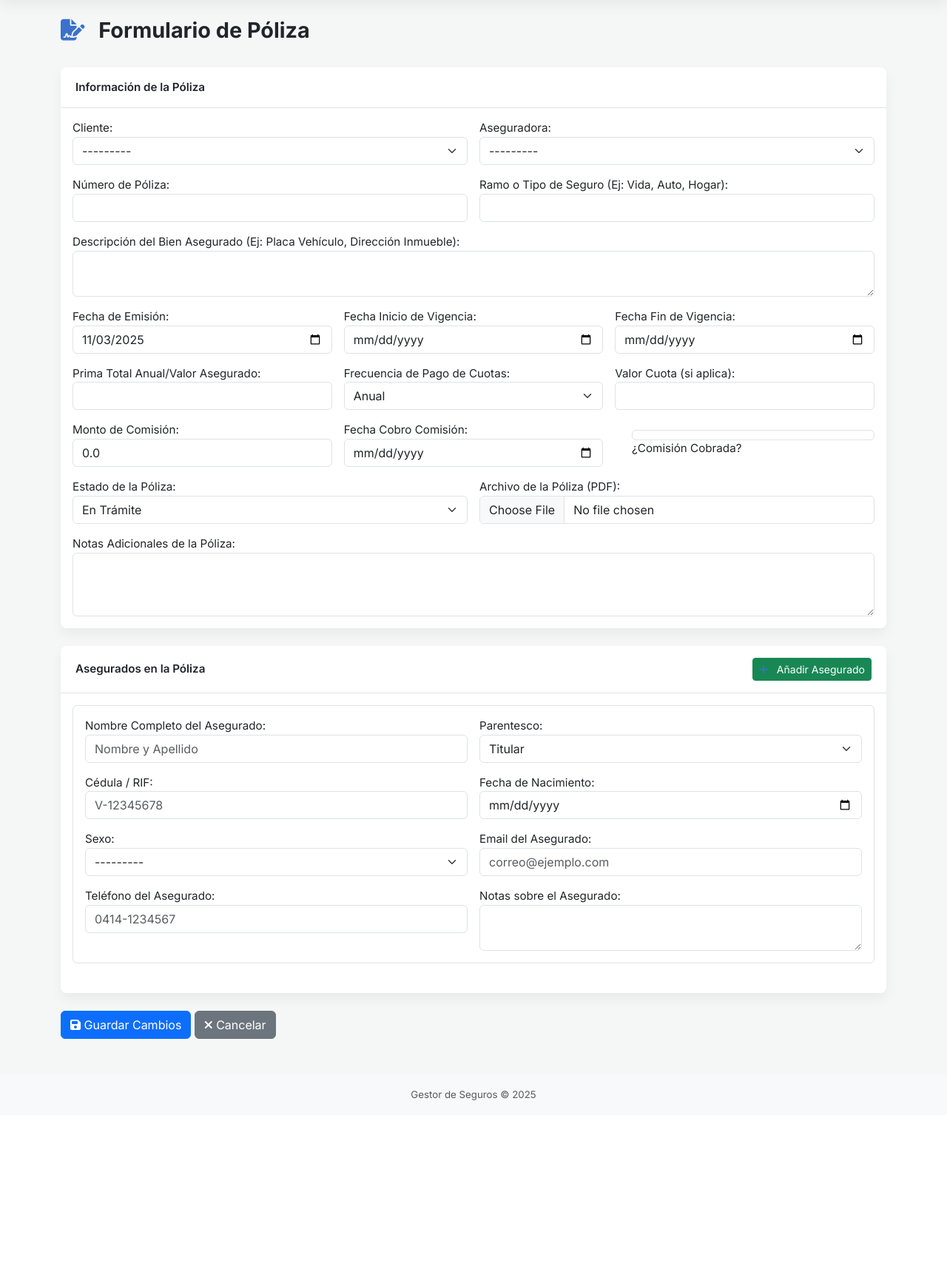
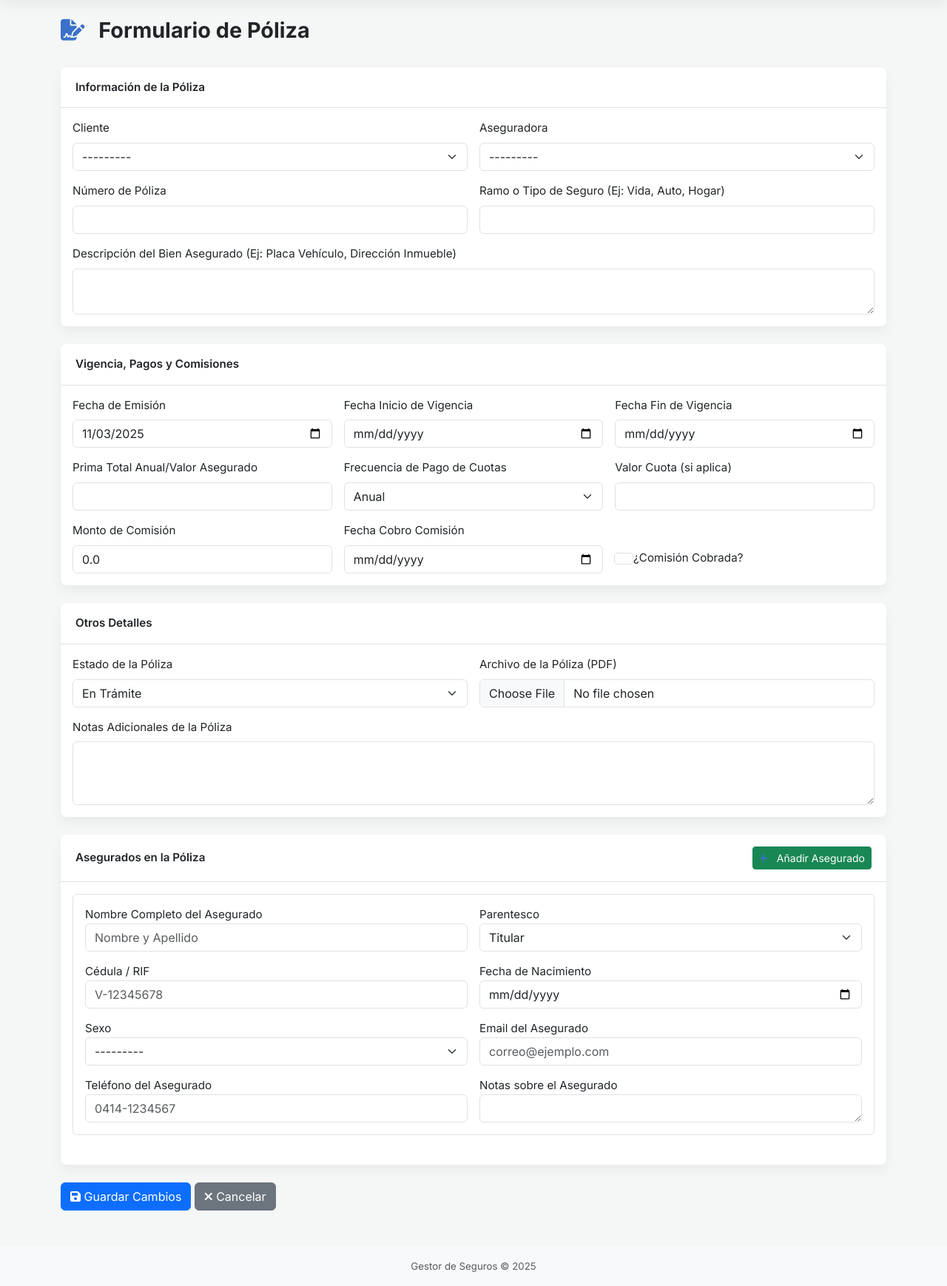
Before and after one commit to francanico/Gestor_Seguro, a Django app: page /polizas/nueva/ in a window 1280 px wide. Shown: the part 56-1794 px from the top of the page at 74% size. Before the commit the page ends 1543 px from the top, so only its background shows below. Run offline with Django 4.2, Linux system fonts and the light colour scheme; a user stored in the database is signed in; tables that the repository leaves empty hold one stand-in row (values such as "Sample post"); some libraries are stand-ins or nearby versions.

Commit message:
BIG FIX prueba 9

```diff
--- a/gestor_seguros/polizas/views.py
+++ b/gestor_seguros/polizas/views.py
@@ -307,10 +307,32 @@ class PolizaUpdateView(LoginRequiredMixin, SuccessMessageMixin, UpdateView):
                 self.object = form.save()
                 asegurados_formset.instance = self.object
                 asegurados_formset.save()
+            return super().form_valid(form)
         else:
+            # Si el formset NO es válido, llamamos a form_invalid explícitamente
             return self.form_invalid(form)
 
-        return super().form_valid(form)
+    # --- MÉTODO AÑADIDO/MODIFICADO PARA MOSTRAR ERRORES ---
+    def form_invalid(self, form):
+        # Obtenemos el formset de la misma manera que en get_context_data
+        asegurados_formset = AseguradoFormSet(self.request.POST, instance=self.object)
+
+        # Añadimos un mensaje de error general
+        messages.error(self.request, 'Por favor, corrige los errores en el formulario.')
+
+        # Imprimimos los errores en la consola del servidor (muy útil para depurar en Railway)
+        print("Errores en el formulario principal (Póliza):")
+        print(form.errors)
+        print("\nErrores en el formset de Asegurados:")
+        print(asegurados_formset.errors)
+
+        # Volvemos a renderizar la página, pero ahora pasamos el formset con los errores
+        return self.render_to_response(
+            self.get_context_data(form=form, asegurados_formset=asegurados_formset)
+        )
+
+    def get_success_url(self):
+        return reverse_lazy('polizas:detalle_poliza', kwargs={'pk': self.object.pk})
 
 class PolizaDeleteView(LoginRequiredMixin, DeleteView):
     model = Poliza
--- a/gestor_seguros/templates/polizas/poliza_form.html
+++ b/gestor_seguros/templates/polizas/poliza_form.html
@@ -4,6 +4,7 @@
 {% block title %}{{ titulo_pagina|default:"Formulario de Póliza" }}{% endblock %}
 
 {% block content %}
+
 <div class="page-header">
     <h2><i class="fas fa-file-signature"></i> {{ titulo_pagina|default:"Formulario de Póliza" }}</h2>
 </div>
@@ -11,31 +12,84 @@
 <form method="post" enctype="multipart/form-data" novalidate>
     {% csrf_token %}
 
+    <!-- ============================================= -->
+    <!-- Card 1: Datos Principales de la Póliza      -->
+    <!-- ============================================= -->
     <div class="card mb-4">
         <div class="card-header">Información de la Póliza</div>
         <div class="card-body">
+            {% if form.non_field_errors %}
+                <div class="alert alert-danger">{{ form.non_field_errors }}</div>
+            {% endif %}
             <div class="row g-3">
-                <div class="col-md-6">{{ form.cliente.label_tag }}{% render_field form.cliente class+="form-select" %}</div>
-                <div class="col-md-6">{{ form.aseguradora.label_tag }}{% render_field form.aseguradora class+="form-select" %}</div>
-                <div class="col-md-6">{{ form.numero_poliza.label_tag }}{% render_field form.numero_poliza class+="form-control" %}</div>
-                <div class="col-md-6">{{ form.ramo_tipo_seguro.label_tag }}{% render_field form.ramo_tipo_seguro class+="form-control" %}</div>
-                <div class="col-12">{{ form.descripcion_bien_asegurado.label_tag }}{% render_field form.descripcion_bien_asegurado class+="form-control" %}</div>
-                <div class="col-md-4">{{ form.fecha_emision.label_tag }}{% render_field form.fecha_emision class+="form-control" %}</div>
-                <div class="col-md-4">{{ form.fecha_inicio_vigencia.label_tag }}{% render_field form.fecha_inicio_vigencia class+="form-control" %}</div>
-                <div class="col-md-4">{{ form.fecha_fin_vigencia.label_tag }}{% render_field form.fecha_fin_vigencia class+="form-control" %}</div>
-                <div class="col-md-4">{{ form.prima_total_anual.label_tag }}{% render_field form.prima_total_anual class+="form-control" %}</div>
-                <div class="col-md-4">{{ form.frecuencia_pago.label_tag }}{% render_field form.frecuencia_pago class+="form-select" %}</div>
-                <div class="col-md-4">{{ form.valor_cuota.label_tag }}{% render_field form.valor_cuota class+="form-control" %}</div>
-                <div class="col-md-4">{{ form.comision_monto.label_tag }}{% render_field form.comision_monto class+="form-control" %}</div>
-                <div class="col-md-4">{{ form.fecha_cobro_comision.label_tag }}{% render_field form.fecha_cobro_comision class+="form-control" %}</div>
-                <div class="col-md-4 align-self-center"><div class="form-check">{{ form.comision_cobrada }} {{ form.comision_cobrada.label_tag }}</div></div>
-                <div class="col-md-6">{{ form.estado_poliza.label_tag }}{% render_field form.estado_poliza class+="form-select" %}</div>
-                <div class="col-md-6">{{ form.archivo_poliza.label_tag }}{% render_field form.archivo_poliza class+="form-control" %}</div>
-                <div class="col-12">{{ form.notas_poliza.label_tag }}{% render_field form.notas_poliza class+="form-control" %}</div>
+                <div class="col-md-6">
+                    <label for="{{ form.cliente.id_for_label }}" class="form-label">{{ form.cliente.label }}</label>
+                    {% render_field form.cliente class+="form-select" %}
+                    {% for error in form.cliente.errors %}<div class="invalid-feedback d-block">{{ error }}</div>{% endfor %}
+                </div>
+                <div class="col-md-6">
+                    <label for="{{ form.aseguradora.id_for_label }}" class="form-label">{{ form.aseguradora.label }}</label>
+                    {% render_field form.aseguradora class+="form-select" %}
+                    {% for error in form.aseguradora.errors %}<div class="invalid-feedback d-block">{{ error }}</div>{% endfor %}
+                </div>
+                <div class="col-md-6">
+                    <label for="{{ form.numero_poliza.id_for_label }}" class="form-label">{{ form.numero_poliza.label }}</label>
+                    {% render_field form.numero_poliza class+="form-control" %}
+                    {% for error in form.numero_poliza.errors %}<div class="invalid-feedback d-block">{{ error }}</div>{% endfor %}
+                </div>
+                <div class="col-md-6">
+                    <label for="{{ form.ramo_tipo_seguro.id_for_label }}" class="form-label">{{ form.ramo_tipo_seguro.label }}</label>
+                    {% render_field form.ramo_tipo_seguro class+="form-control" %}
+                    {% for error in form.ramo_tipo_seguro.errors %}<div class="invalid-feedback d-block">{{ error }}</div>{% endfor %}
+                </div>
+                <div class="col-12">
+                    <label for="{{ form.descripcion_bien_asegurado.id_for_label }}" class="form-label">{{ form.descripcion_bien_asegurado.label }}</label>
+                    {% render_field form.descripcion_bien_asegurado class+="form-control" rows="2" %}
+                    {% for error in form.descripcion_bien_asegurado.errors %}<div class="invalid-feedback d-block">{{ error }}</div>{% endfor %}
+                </div>
             </div>
         </div>
     </div>
 
+    <!-- ============================================= -->
+    <!-- Card 2: Vigencia, Pagos y Comisiones        -->
+    <!-- ============================================= -->
+    <div class="card mb-4">
+        <div class="card-header">Vigencia, Pagos y Comisiones</div>
+        <div class="card-body">
+            <div class="row g-3">
+                <div class="col-md-4"><label for="{{ form.fecha_emision.id_for_label }}" class="form-label">{{ form.fecha_emision.label }}</label>{% render_field form.fecha_emision class+="form-control" %}</div>
+                <div class="col-md-4"><label for="{{ form.fecha_inicio_vigencia.id_for_label }}" class="form-label">{{ form.fecha_inicio_vigencia.label }}</label>{% render_field form.fecha_inicio_vigencia class+="form-control" %}</div>
+                <div class="col-md-4"><label for="{{ form.fecha_fin_vigencia.id_for_label }}" class="form-label">{{ form.fecha_fin_vigencia.label }}</label>{% render_field form.fecha_fin_vigencia class+="form-control" %}</div>
+
+                <div class="col-md-4"><label for="{{ form.prima_total_anual.id_for_label }}" class="form-label">{{ form.prima_total_anual.label }}</label>{% render_field form.prima_total_anual class+="form-control" %}</div>
+                <div class="col-md-4"><label for="{{ form.frecuencia_pago.id_for_label }}" class="form-label">{{ form.frecuencia_pago.label }}</label>{% render_field form.frecuencia_pago class+="form-select" %}</div>
+                <div class="col-md-4"><label for="{{ form.valor_cuota.id_for_label }}" class="form-label">{{ form.valor_cuota.label }}</label>{% render_field form.valor_cuota class+="form-control" %}</div>
+
+                <div class="col-md-4"><label for="{{ form.comision_monto.id_for_label }}" class="form-label">{{ form.comision_monto.label }}</label>{% render_field form.comision_monto class+="form-control" %}</div>
+                <div class="col-md-4"><label for="{{ form.fecha_cobro_comision.id_for_label }}" class="form-label">{{ form.fecha_cobro_comision.label }}</label>{% render_field form.fecha_cobro_comision class+="form-control" %}</div>
+                <div class="col-md-4 d-flex align-items-end"><div class="form-check mb-2">{% render_field form.comision_cobrada class+="form-check-input" %} <label for="{{ form.comision_cobrada.id_for_label }}" class="form-check-label">{{ form.comision_cobrada.label }}</label></div></div>
+            </div>
+        </div>
+    </div>
+
+    <!-- ============================================= -->
+    <!-- Card 3: Otros Detalles y Archivos           -->
+    <!-- ============================================= -->
+    <div class="card mb-4">
+        <div class="card-header">Otros Detalles</div>
+        <div class="card-body">
+             <div class="row g-3">
+                <div class="col-md-6"><label for="{{ form.estado_poliza.id_for_label }}" class="form-label">{{ form.estado_poliza.label }}</label>{% render_field form.estado_poliza class+="form-select" %}</div>
+                <div class="col-md-6"><label for="{{ form.archivo_poliza.id_for_label }}" class="form-label">{{ form.archivo_poliza.label }}</label>{% render_field form.archivo_poliza class+="form-control" %}</div>
+                <div class="col-12"><label for="{{ form.notas_poliza.id_for_label }}" class="form-label">{{ form.notas_poliza.label }}</label>{% render_field form.notas_poliza class+="form-control" rows="3" %}</div>
+             </div>
+        </div>
+    </div>
+
+    <!-- ============================================= -->
+    <!-- Card 4: Asegurados en la Póliza (Formset)   -->
+    <!-- ============================================= -->
     <div class="card">
         <div class="card-header d-flex justify-content-between align-items-center">
             Asegurados en la Póliza
@@ -43,52 +97,69 @@
         </div>
         <div class="card-body">
             {{ asegurados_formset.management_form }}
+
+            {% if asegurados_formset.non_form_errors %}
+                <div class="alert alert-danger">
+                    <strong>Error en los Asegurados:</strong>
+                    {% for error in asegurados_formset.non_form_errors %}{{ error }}{% endfor %}
+                </div>
+            {% endif %}
+
             <div id="asegurado-forms-container">
                 {% for form in asegurados_formset %}
                     <div class="asegurado-form mb-4 p-3 border rounded position-relative">
-                        {% for hidden_field in form.hidden_fields %}{{ hidden_field }}{% endfor %}
-                        {% if form.instance.pk %}
-                            <div class="form-check position-absolute top-0 end-0 mt-2 me-2">{{ form.DELETE }} <label for="{{ form.DELETE.id_for_label }}" class="form-check-label text-danger">Eliminar</label></div>
+                        {% for hidden in form.hidden_fields %}{{ hidden }}{% endfor %}
+
+                        {% if form.instance.pk or form.DELETE.value %}
+                        <div class="form-check position-absolute top-0 end-0 mt-2 me-2">
+                            {% render_field form.DELETE class+="form-check-input" %}
+                            <label for="{{ form.DELETE.id_for_label }}" class="form-check-label text-danger">Eliminar</label>
+                        </div>
                         {% endif %}
+
                         <div class="row g-3">
-                            <div class="col-md-6">{{ form.nombre_completo.label_tag }}{% render_field form.nombre_completo class+="form-control" placeholder="Nombre y Apellido" %}</div>
-                            <div class="col-md-6">{{ form.parentesco.label_tag }}{% render_field form.parentesco class+="form-select" %}</div>
-                            <div class="col-md-6">{{ form.cedula.label_tag }}{% render_field form.cedula class+="form-control" placeholder="V-12345678" %}</div>
-                            <div class="col-md-6">{{ form.fecha_nacimiento.label_tag }}{% render_field form.fecha_nacimiento class+="form-control" %}</div>
-                            <div class="col-md-6">{{ form.sexo.label_tag }}{% render_field form.sexo class+="form-select" %}</div>
-                            <div class="col-md-6">{{ form.email.label_tag }}{% render_field form.email class+="form-control" placeholder="correo@ejemplo.com" %}</div>
-                            <div class="col-md-6">{{ form.telefono.label_tag }}{% render_field form.telefono class+="form-control" placeholder="0414-1234567" %}</div>
-                            <div class="col-md-6">{{ form.notas.label_tag }}{% render_field form.notas class+="form-control" %}</div>
+                            <div class="col-md-6"><label>{{ form.nombre_completo.label }}</label>{% render_field form.nombre_completo class+="form-control" placeholder="Nombre y Apellido" %}{% for error in form.nombre_completo.errors %}<div class="invalid-feedback d-block">{{ error }}</div>{% endfor %}</div>
+                            <div class="col-md-6"><label>{{ form.parentesco.label }}</label>{% render_field form.parentesco class+="form-select" %}{% for error in form.parentesco.errors %}<div class="invalid-feedback d-block">{{ error }}</div>{% endfor %}</div>
+                            <div class="col-md-6"><label>{{ form.cedula.label }}</label>{% render_field form.cedula class+="form-control" placeholder="V-12345678" %}{% for error in form.cedula.errors %}<div class="invalid-feedback d-block">{{ error }}</div>{% endfor %}</div>
+                            <div class="col-md-6"><label>{{ form.fecha_nacimiento.label }}</label>{% render_field form.fecha_nacimiento class+="form-control" %}{% for error in form.fecha_nacimiento.errors %}<div class="invalid-feedback d-block">{{ error }}</div>{% endfor %}</div>
+                            <div class="col-md-6"><label>{{ form.sexo.label }}</label>{% render_field form.sexo class+="form-select" %}{% for error in form.sexo.errors %}<div class="invalid-feedback d-block">{{ error }}</div>{% endfor %}</div>
+                            <div class="col-md-6"><label>{{ form.email.label }}</label>{% render_field form.email class+="form-control" placeholder="correo@ejemplo.com" %}{% for error in form.email.errors %}<div class="invalid-feedback d-block">{{ error }}</div>{% endfor %}</div>
+                            <div class="col-md-6"><label>{{ form.telefono.label }}</label>{% render_field form.telefono class+="form-control" placeholder="0414-1234567" %}{% for error in form.telefono.errors %}<div class="invalid-feedback d-block">{{ error }}</div>{% endfor %}</div>
+                            <div class="col-md-6"><label>{{ form.notas.label }}</label>{% render_field form.notas class+="form-control" rows="1" %}{% for error in form.notas.errors %}<div class="invalid-feedback d-block">{{ error }}</div>{% endfor %}</div>
                         </div>
                     </div>
                 {% endfor %}
             </div>
 
-            <div id="empty-asegurado-form" style="display: none;">
+            <!-- Plantilla de Formulario Vacío para JavaScript -->
+            <div id="empty-form-template" style="display: none;">
                 <div class="asegurado-form mb-4 p-3 border rounded position-relative">
                     <button type="button" class="btn-close position-absolute top-0 end-0 mt-2 me-2 remove-asegurado-form" aria-label="Close"></button>
-                    {% for hidden_field in asegurados_formset.empty_form.hidden_fields %}{{ hidden_field }}{% endfor %}
+                    {% for hidden in asegurados_formset.empty_form.hidden_fields %}{{ hidden }}{% endfor %}
                     <div class="row g-3">
-                        <div class="col-md-6">{{ asegurados_formset.empty_form.nombre_completo.label_tag }}{% render_field asegurados_formset.empty_form.nombre_completo class+="form-control" placeholder="Nombre y Apellido" %}</div>
-                        <div class="col-md-6">{{ asegurados_formset.empty_form.parentesco.label_tag }}{% render_field asegurados_formset.empty_form.parentesco class+="form-select" %}</div>
-                        <div class="col-md-6">{{ asegurados_formset.empty_form.cedula.label_tag }}{% render_field asegurados_formset.empty_form.cedula class+="form-control" placeholder="V-12345678" %}</div>
-                        <div class="col-md-6">{{ asegurados_formset.empty_form.fecha_nacimiento.label_tag }}{% render_field asegurados_formset.empty_form.fecha_nacimiento class+="form-control" %}</div>
-                        <div class="col-md-6">{{ asegurados_formset.empty_form.sexo.label_tag }}{% render_field asegurados_formset.empty_form.sexo class+="form-select" %}</div>
-                        <div class="col-md-6">{{ asegurados_formset.empty_form.email.label_tag }}{% render_field asegurados_formset.empty_form.email class+="form-control" placeholder="correo@ejemplo.com" %}</div>
-                        <div class="col-md-6">{{ asegurados_formset.empty_form.telefono.label_tag }}{% render_field asegurados_formset.empty_form.telefono class+="form-control" placeholder="0414-1234567" %}</div>
-                        <div class="col-md-6">{{ asegurados_formset.empty_form.notas.label_tag }}{% render_field asegurados_formset.empty_form.notas class+="form-control" %}</div>
+                        <div class="col-md-6"><label>{{ asegurados_formset.empty_form.nombre_completo.label }}</label>{% render_field asegurados_formset.empty_form.nombre_completo class+="form-control" placeholder="Nombre y Apellido" %}</div>
+                        <div class="col-md-6"><label>{{ asegurados_formset.empty_form.parentesco.label }}</label>{% render_field asegurados_formset.empty_form.parentesco class+="form-select" %}</div>
+                        <div class="col-md-6"><label>{{ asegurados_formset.empty_form.cedula.label }}</label>{% render_field asegurados_formset.empty_form.cedula class+="form-control" placeholder="V-12345678" %}</div>
+                        <div class="col-md-6"><label>{{ asegurados_formset.empty_form.fecha_nacimiento.label }}</label>{% render_field asegurados_formset.empty_form.fecha_nacimiento class+="form-control" %}</div>
+                        <div class="col-md-6"><label>{{ asegurados_formset.empty_form.sexo.label }}</label>{% render_field asegurados_formset.empty_form.sexo class+="form-select" %}</div>
+                        <div class="col-md-6"><label>{{ asegurados_formset.empty_form.email.label }}</label>{% render_field asegurados_formset.empty_form.email class+="form-control" placeholder="correo@ejemplo.com" %}</div>
+                        <div class="col-md-6"><label>{{ asegurados_formset.empty_form.telefono.label }}</label>{% render_field asegurados_formset.empty_form.telefono class+="form-control" placeholder="0414-1234567" %}</div>
+                        <div class="col-md-6"><label>{{ asegurados_formset.empty_form.notas.label }}</label>{% render_field asegurados_formset.empty_form.notas class+="form-control" rows="1" %}</div>
                     </div>
                 </div>
             </div>
         </div>
     </div>
 
+    <!-- Botones de Acción Finales -->
     <div class="mt-4">
         <button type="submit" class="btn btn-primary"><i class="fas fa-save"></i> Guardar Cambios</button>
-        <a href="{% if object %}{{ object.get_absolute_url }}{% else %}{% url 'polizas:lista_polizas' %}{% endif %}" class="btn btn-secondary"><i class="fas fa-times"></i> Cancelar</a>
+        <a href="{% if object %}{{ object.get_absolute_url }}{% else %}{% url 'polizas:lista_polizas' %}{% endif %}" class="btn btn-secondary">
+            <i class="fas fa-times"></i> Cancelar
+        </a>
     </div>
+
 </form>
-
 {% endblock %}
 
 {% block extra_js %}
@@ -96,21 +167,19 @@
 document.addEventListener('DOMContentLoaded', function() {
     const addButton = document.getElementById('add-asegurado-form');
     const container = document.getElementById('asegurado-forms-container');
-    const totalForms = document.getElementById('id_asegurados-TOTAL_FORMS');
-    const emptyFormTemplate = document.getElementById('empty-asegurado-form').innerHTML;
+    const totalFormsInput = document.getElementById('id_asegurados-TOTAL_FORMS');
+    const emptyFormTemplate = document.getElementById('empty-form-template').innerHTML;
 
     addButton.addEventListener('click', function() {
-        let formNum = parseInt(totalForms.value);
-        let newForm = emptyFormTemplate.replace(/__prefix__/g, formNum);
-        container.insertAdjacentHTML('beforeend', newForm);
-        totalForms.value = formNum + 1;
+        let formNum = parseInt(totalFormsInput.value);
+        let newFormHtml = emptyFormTemplate.replace(/__prefix__/g, formNum);
+        container.insertAdjacentHTML('beforeend', newFormHtml);
+        totalFormsInput.value = formNum + 1;
     });
 
     container.addEventListener('click', function(e) {
         if (e.target && e.target.classList.contains('remove-asegurado-form')) {
             e.target.closest('.asegurado-form').remove();
-            // Note: Decrementing totalForms is complex with deletions.
-            // Django's formset management handles gaps in numbering upon submission.
         }
     });
 });
```
